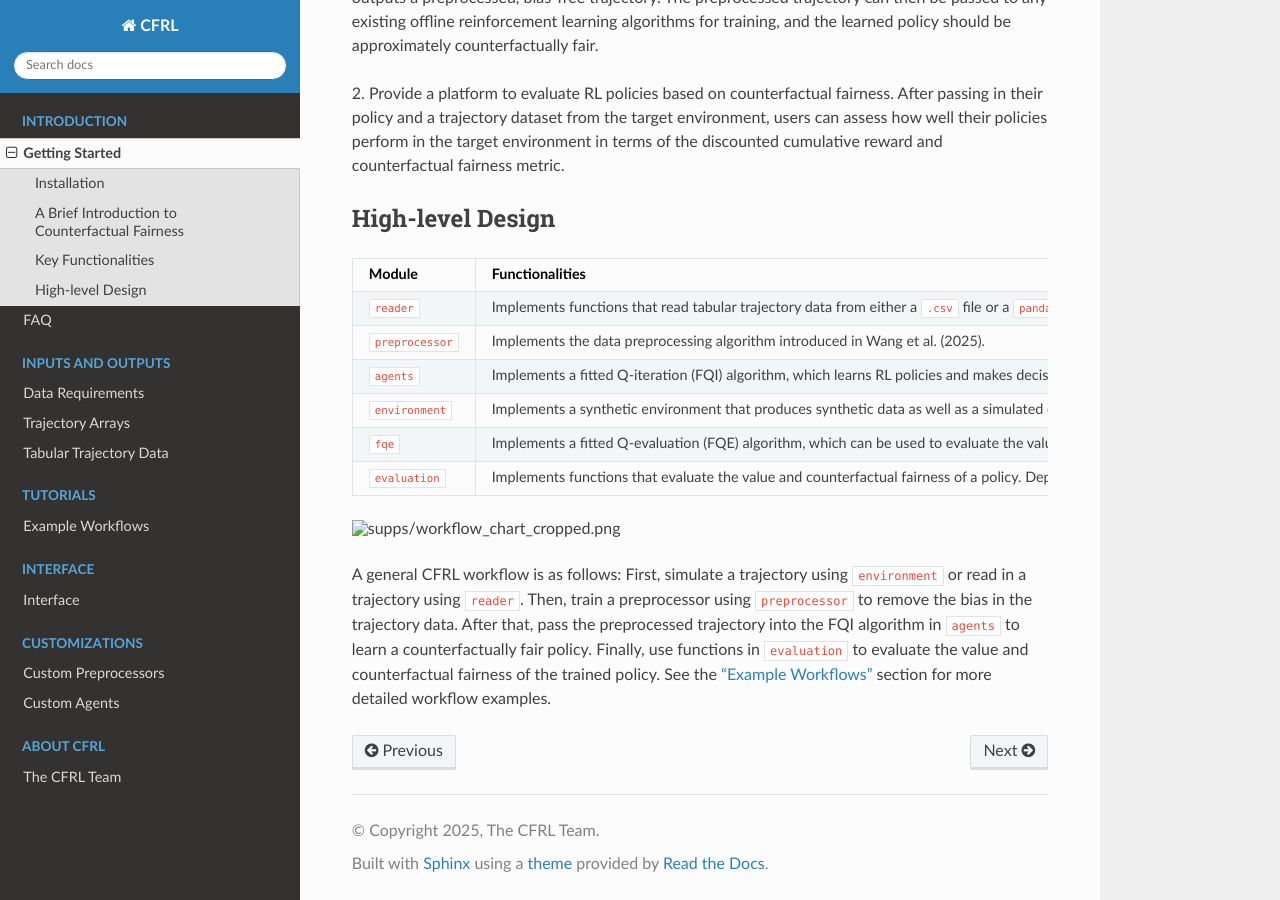
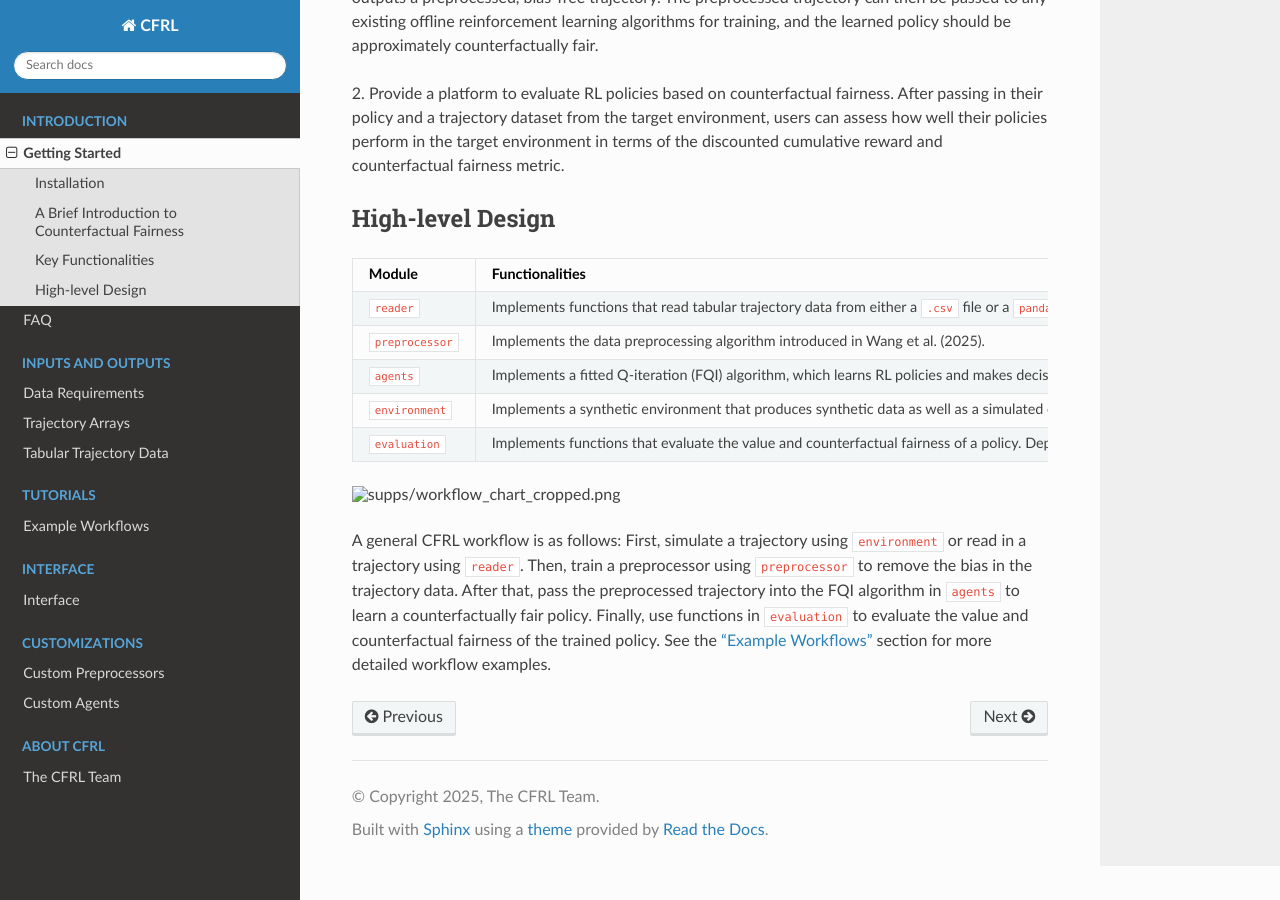
Before and after one commit to zhenkewu/CFRL, a Sphinx documentation site: the page built from docs/source/introduction/getting_started.rst, in a window 1280 px wide and 900 px high, scrolled down 889 px. Built offline with Sphinx 7.4.7 and the Read the Docs theme 3.1.0, drawn with Linux system fonts in a browser that asks for light colours.

Commit message:
Update documentation

```diff
--- a/docs/source/introduction/getting_started.rst
+++ b/docs/source/introduction/getting_started.rst
@@ -61,8 +61,6 @@ High-level Design
      - Implements a fitted Q-iteration (FQI) algorithm, which learns RL policies and makes decisions based on the learned policy. Users can also pass a preprocessor to the FQI; in this case, the FQI will be able to take in unpreprocessed trajectories, internally preprocess the input trajectories, and directly output counterfactually fair policies.
    * - :code:`environment`
      - Implements a synthetic environment that produces synthetic data as well as a simulated environment that simulates the transition dynamics of the environment underlying some real-world RL trajectory data. Also implements functions for sampling trajectories from the synthetic and simulated environments.
-   * - :code:`fqe`
-     - Implements a fitted Q-evaluation (FQE) algorithm, which can be used to evaluate the value of a policy.
    * - :code:`evaluation`
      - Implements functions that evaluate the value and counterfactual fairness of a policy. Depending on the user's needs, the evaluation can be done either in a synthetic environment or in a simulated environment.
 
```
